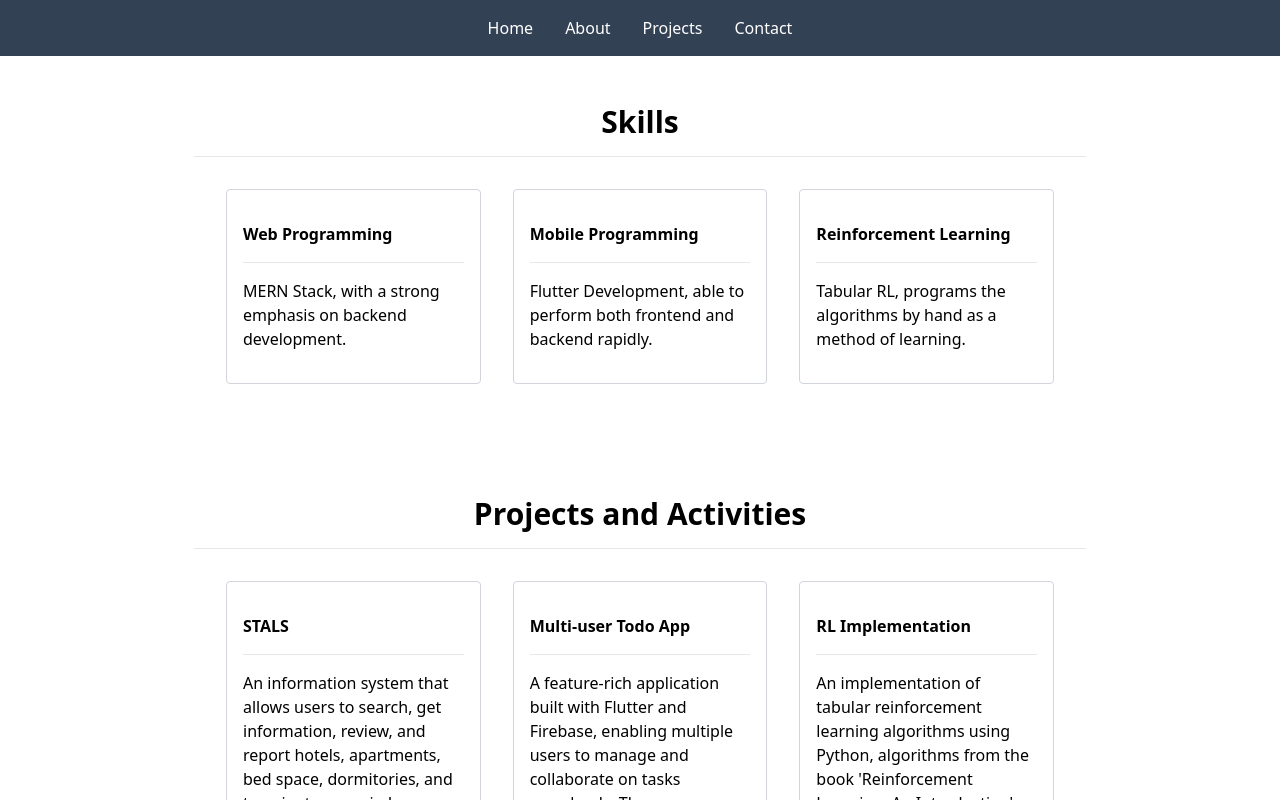
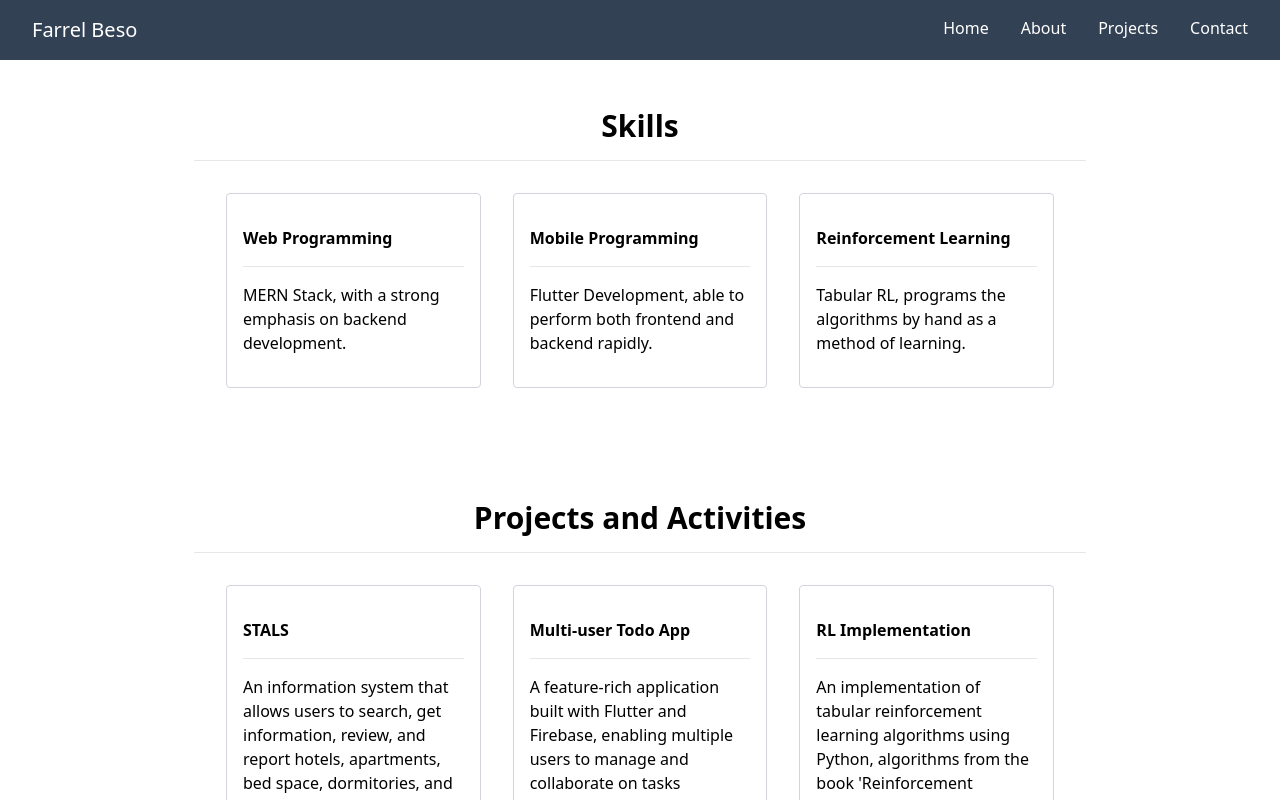
Before and after one commit to vfaabeso/portfolio, a React (Vite) app in the folder my-project/: page / in a window 1280 px wide. Shown: the top 800 px of the page. Built offline with nearby package versions, Linux system fonts and the light colour scheme.

Commit message:
ui: navbar, attached my name

```diff
--- a/my-project/src/components/Navbar.jsx
+++ b/my-project/src/components/Navbar.jsx
@@ -3,7 +3,8 @@ import NavbarButton from "./NavbarButton";
 export default function Navbar() {
   return (
     <header className="bg-slate-700 text-white px-4 py-4 text-center">
-      <nav>
+      <nav className="flex justify-between">
+        <p className="px-4 text-xl">Farrel Beso</p>
         <ul>
           <NavbarButton link="home" linkName="Home" />
           <NavbarButton link="skills" linkName="About" />
```
